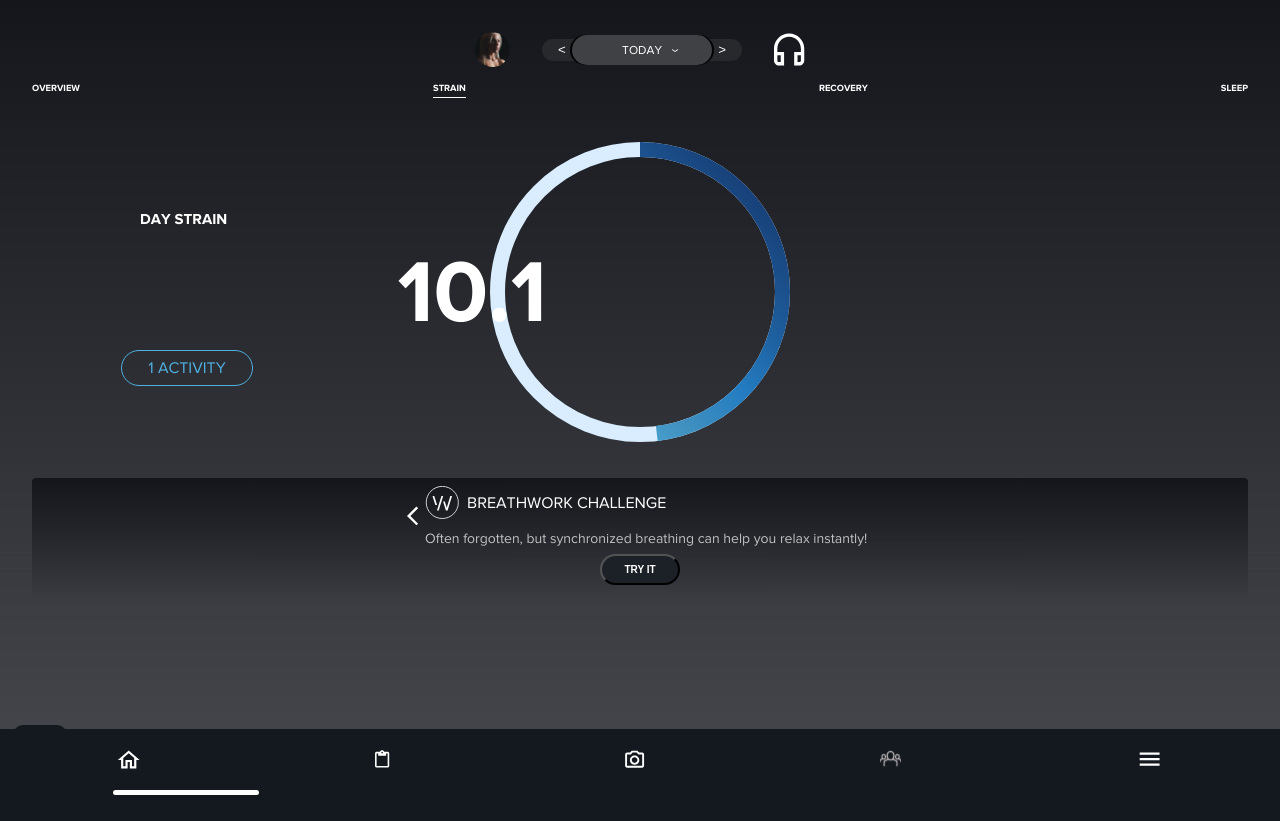
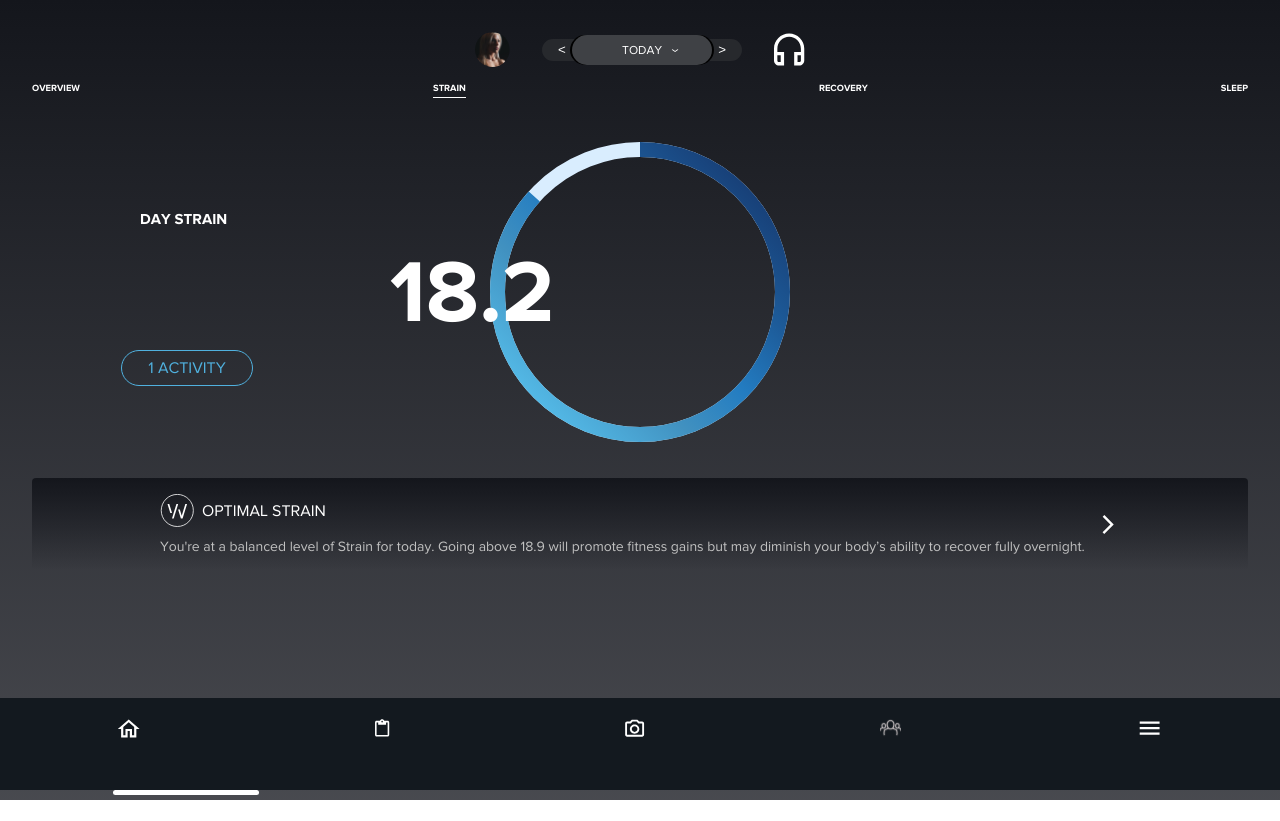
Before and after one commit to jtkwan91/whoop-industry-project, a React (Create React App) app in the folder client/: page / in a window 1280 px wide. After the commit the page ends 800 px from the top, so only its background shows below. Built offline with nearby package versions, Linux system fonts and the light colour scheme.

Commit message:
final final changes

```diff
--- a/client/src/pages/HomePage/HomePage.js
+++ b/client/src/pages/HomePage/HomePage.js
@@ -10,7 +10,7 @@
 
 export default class HomePage extends Component {
     state = {
-        isBreatheCard: true,
+        isBreatheCard: false,
     }
 
     handleClick = () => {
@@ -19,7 +19,7 @@
     }
 
   render() {
-    let strain = 10.1
+    let strain = 18.2
     return(
         <div>
             <Header />
```
